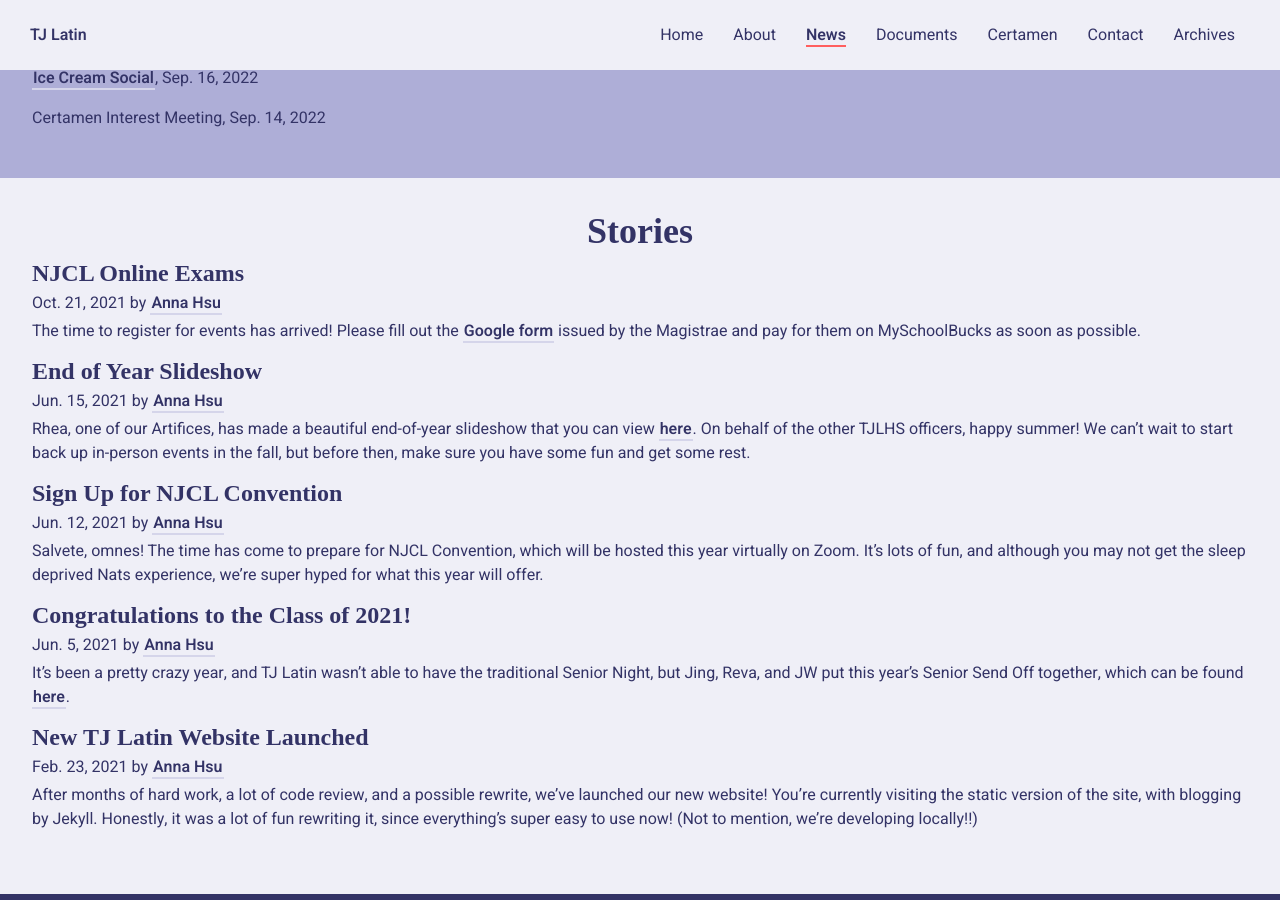
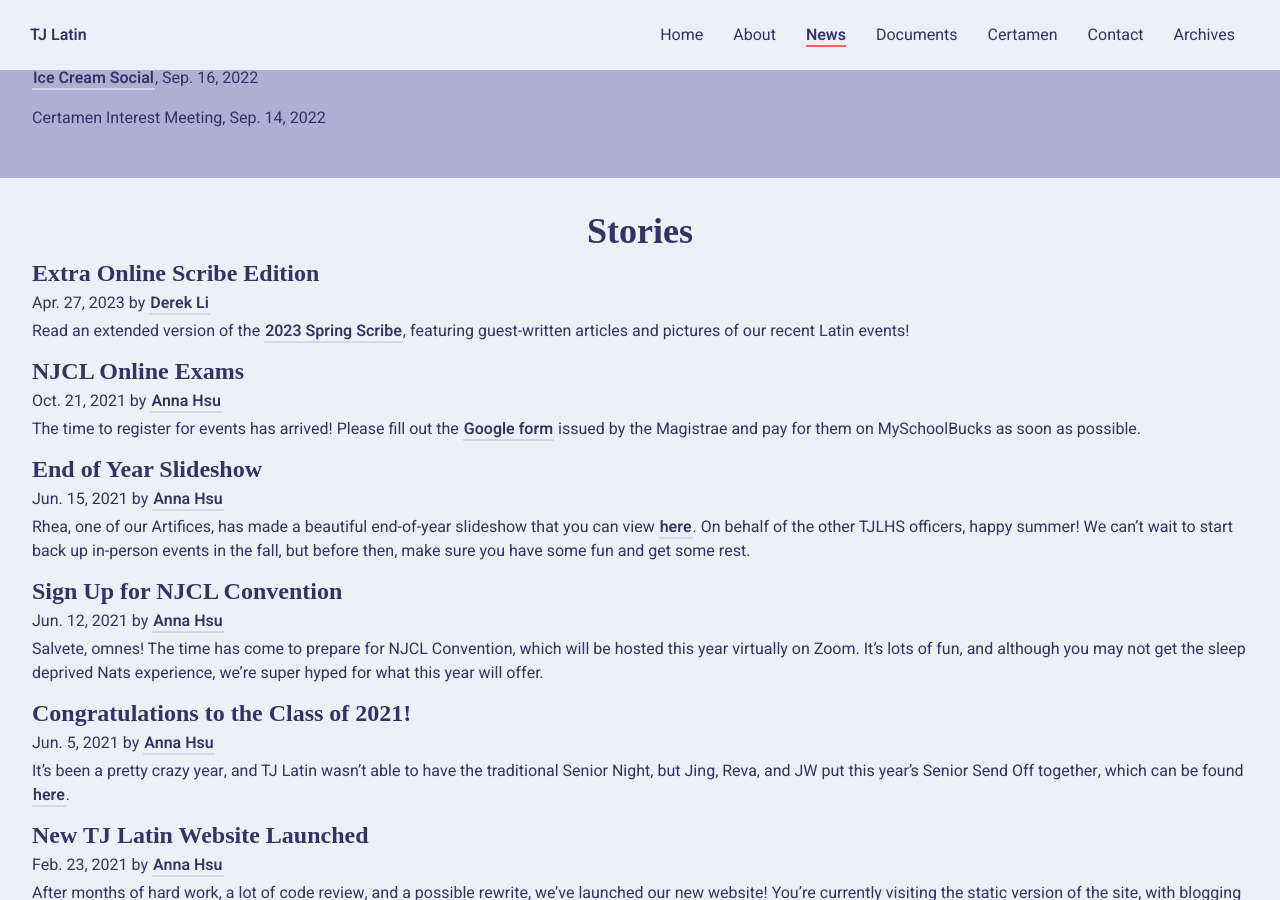
Before and after one commit to TJLatin/website, a Jekyll site: the page built from news.html, in a window 1280 px wide and 900 px high, scrolled down 1481 px. Built offline with Jekyll 4.4.1, drawn with Linux system fonts in a browser that asks for light colours; some web fonts are replaced.

Commit message:
spring scribe update

```diff
--- a/_data/scribe.yml
+++ b/_data/scribe.yml
@@ -1,2 +1,4 @@
 - name: 2022 Fall Issue
   url: /latin/assets/docs/scribes/2022Fall.pdf
+- name: 2023 Spring Issue
+  url: /latin/assets/docs/scribes/2023Spring.pdf
--- /dev/null
+++ b/_posts/2023-04-27-new-scribe.md
@@ -0,0 +1,9 @@
+---
+title: "Extra Online Scribe Edition"
+thumb: filler.png
+author: Derek Li
+author_url: derek-li
+date: 2023-04-27
+---
+
+Read an extended version of the [2023 Spring Scribe](/latin/assets/docs/scribes/2023Spring.pdf), featuring guest-written articles and pictures of our recent Latin events!
```
Also changed, not shown: 1 other file.
